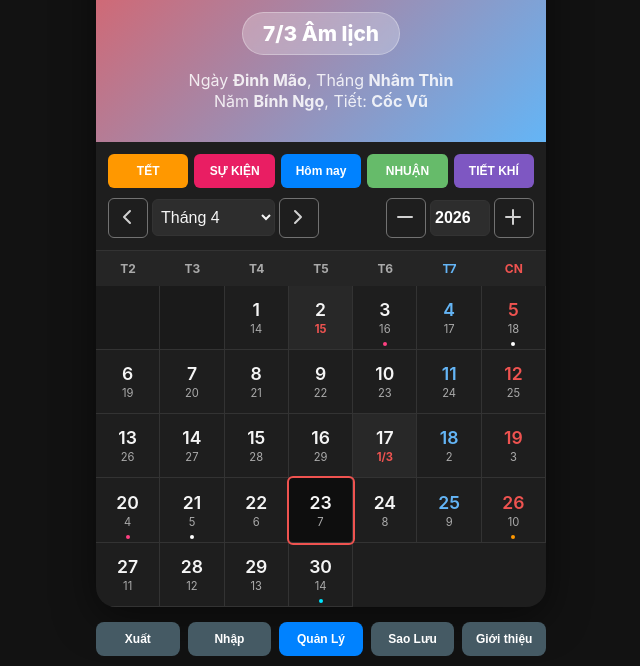
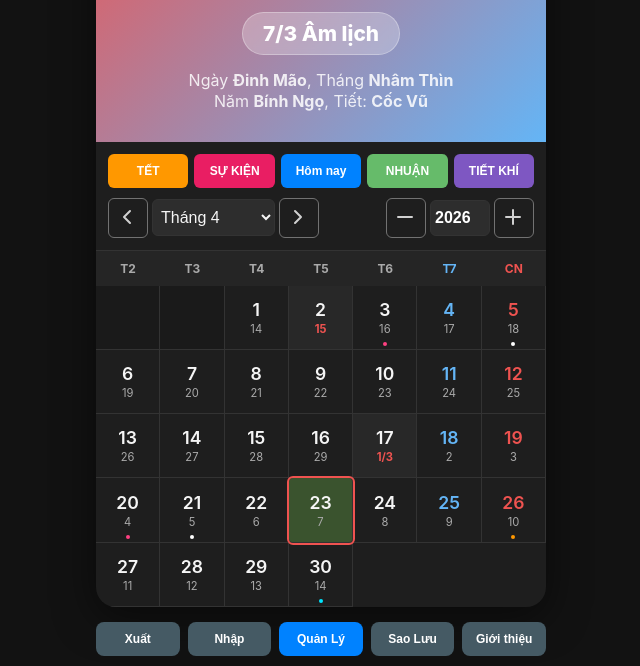
Before and after one commit to Toominh/lichholenguyen, a plain HTML site: page index.html in a window 1280 px wide. Shown: the part 187-853 px from the top of the page, without its empty margins (319-959 px from the left). Drawn offline with Linux system fonts and the light colour scheme.

Commit message:
Update index.html

```diff
--- a/index.html
+++ b/index.html
@@ -18,7 +18,7 @@
             --empty-bg: #1a1a1a;
             --today-bg: #3a1c1c;
             --grid-header-bg: #252525;
-            --selected-bg: #0e0e0e;
+            --selected-bg: #3a532e;
             --color-solar: #00e5ff;
             --color-lunar: #ff4081;
             --color-birthday: #ffeb3b;
```
